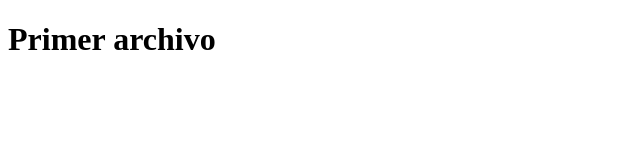
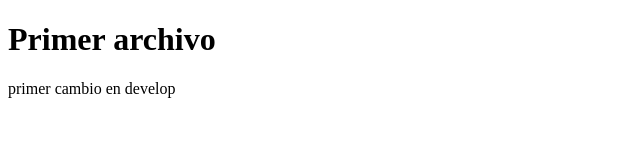
Before and after one commit to alebenaim/clase2, a plain HTML site: page index.html in a window 1280 px wide. Shown: the whole page, without its empty margins (0-640 px from the left). Drawn offline with Linux system fonts and the light colour scheme.

Commit message:
se agrega un cambio a develop

```diff
--- a/index.html
+++ b/index.html
@@ -8,5 +8,6 @@
 </head>
 <body>
     <h1>Primer archivo</h1>
+        <p>primer cambio en develop</p>
 </body>
 </html>
```
